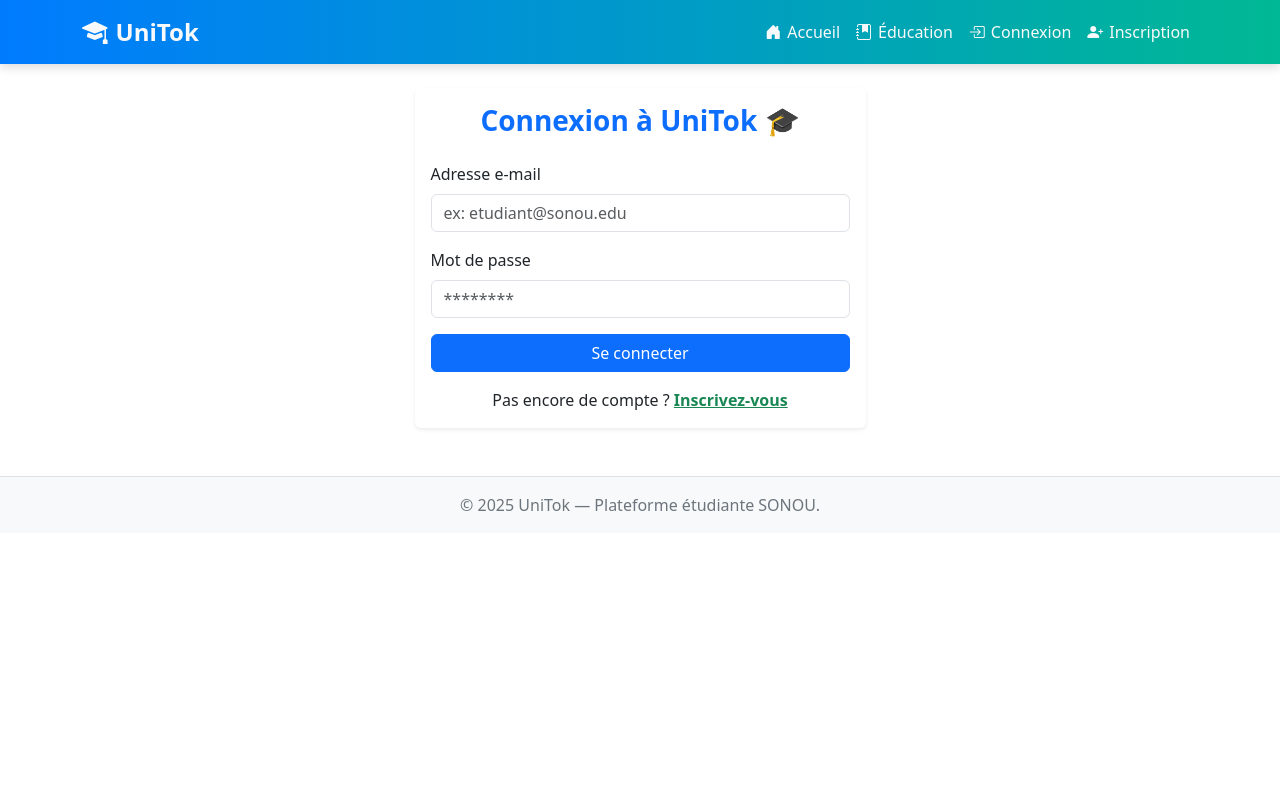
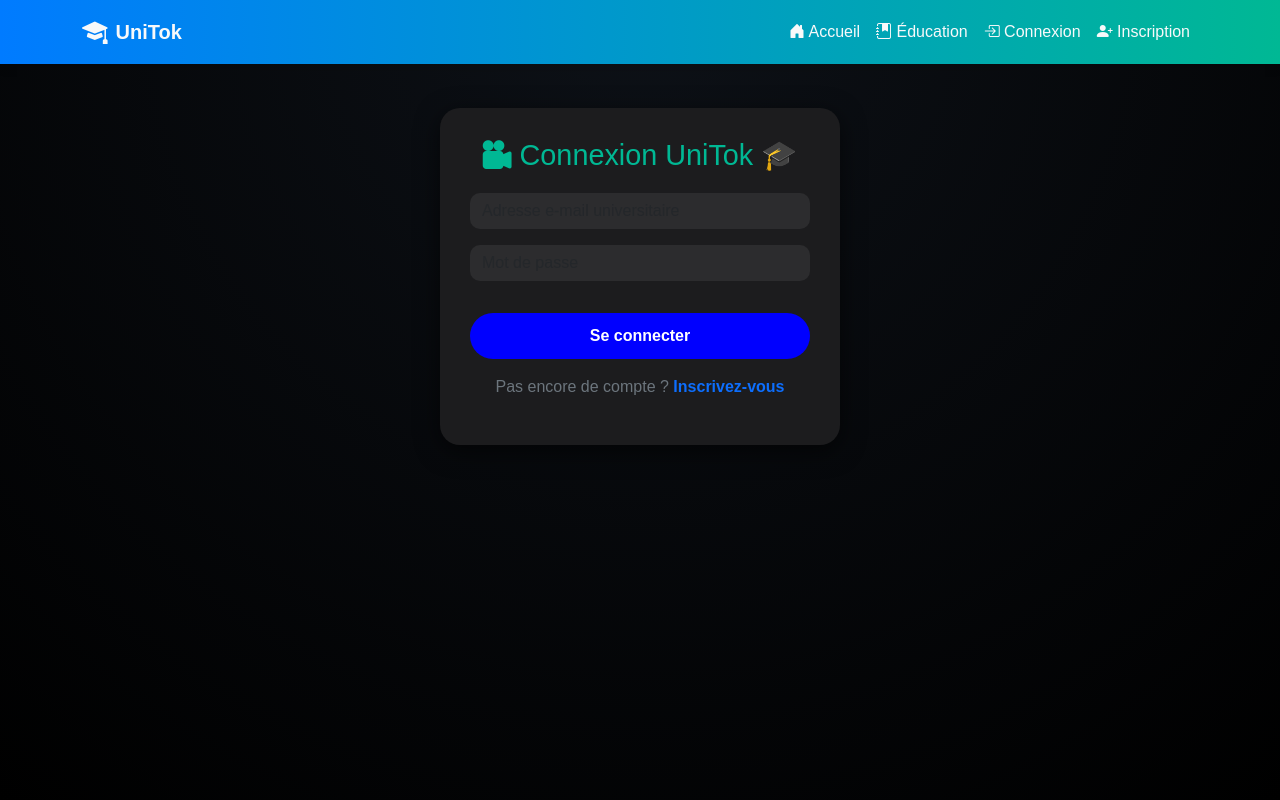
Before and after one commit to Sylvia952/SkillshareSC, a PHP site: page /skillsharesc/login.php in a window 1280 px wide. Run offline with PHP 8.4, Linux system fonts and the light colour scheme; some libraries are stand-ins or nearby versions.

Commit message:
login ok

```diff
--- a/login.php
+++ b/login.php
@@ -1,5 +1,6 @@
 <?php
 include 'config.php';
+include 'includes/header.php';
 
 if (session_status() === PHP_SESSION_NONE) {
     session_start();
@@ -30,48 +31,103 @@ if ($_SERVER['REQUEST_METHOD'] === 'POST') {
 ?>
 
 <!DOCTYPE html>
-<html lang="en">
+<html lang="fr">
 <head>
-  <meta charset="UTF-8">
-  <meta name="viewport" content="width=device-width, initial-scale=1.0">
-  <title>Login</title>
+<meta charset="UTF-8">
+<meta name="viewport" content="width=device-width, initial-scale=1.0">
+<title>Connexion UniTok</title>
+<link href="https://cdn.jsdelivr.net/npm/bootstrap@5.3.3/dist/css/bootstrap.min.css" rel="stylesheet">
+<link href="https://cdn.jsdelivr.net/npm/bootstrap-icons@1.11.3/font/bootstrap-icons.css" rel="stylesheet">
+<style>
+body {
+    background: radial-gradient(circle at top, #0d1117, #000);
+    color: #fff;
+    font-family: "Poppins", Arial, sans-serif;
+    height: 100vh;
+}
+
+.login-container {
+    display: flex;
+    justify-content: center;
+    align-items: center;
+    height: 100%;
+    padding: 20px;
+}
+
+.login-card {
+    background-color: #1c1c1e;
+    padding: 30px;
+    border-radius: 20px;
+    width: 100%;
+    max-width: 400px;
+    box-shadow: 0 6px 25px rgba(0, 0, 0, 0.6);
+}
+
+.login-card h3 {
+    font-size: 1.8rem;
+    text-align: center;
+    margin-bottom: 20px;
+    color: #00b894;
+}
+
+.form-control {
+    background-color: #2c2c2e;
+    color: #fff;
+    border: none;
+    border-radius: 10px;
+}
+
+.form-control:focus {
+    box-shadow: none;
+    border-color: #00b894;
+}
+
+.btn-tiktok {
+    background: blue;
+    color: #fff;
+    font-weight: bold;
+    border-radius: 50px;
+    width: 100%;
+    padding: 10px;
+    font-size: 1rem;
+    transition: 0.3s ease;
+}
+
+.btn-tiktok:hover {
+    transform: scale(1.05);
+}
+
+.alert { border-radius: 10px; text-align: center; }
+
+.text-center a { text-decoration: none; }
+
+</style>
 </head>
 <body>
-  <?php include 'includes/header.php'; ?>
 
-<div class="row justify-content-center">
-  <div class="col-md-5">
-    <div class="card shadow-sm border-0">
-      <div class="card-body">
-        <h3 class="text-center text-primary fw-bold mb-4">Connexion à UniTok 🎓</h3>
+<div class="login-container">
+    <div class="login-card">
+        <h3><i class="bi bi-camera-reels-fill"></i> Connexion UniTok 🎓</h3>
 
         <?php if (isset($error)): ?>
-          <div class="alert alert-danger"><?= $error ?></div>
+            <div class="alert alert-danger mt-3"><?= $error ?></div>
         <?php endif; ?>
 
-        <form method="POST">
-          <div class="mb-3">
-            <label for="email" class="form-label">Adresse e-mail</label>
-            <input type="email" name="email" id="email" class="form-control" placeholder="ex: etudiant@sonou.edu" required>
-          </div>
+        <form method="POST" class="mt-3">
+            <div class="mb-3">
+                <input type="email" name="email" class="form-control" placeholder="Adresse e-mail universitaire" required>
+            </div>
+            <div class="mb-3">
+                <input type="password" name="mdp" class="form-control" placeholder="Mot de passe" required>
+            </div>
+            <button type="submit" class="btn btn-tiktok mt-3">Se connecter</button>
+        </form>
 
-          <div class="mb-3">
-            <label for="mdp" class="form-label">Mot de passe</label>
-            <input type="password" name="mdp" id="mdp" class="form-control" placeholder="********" required>
-          </div>
-
-          <button type="submit" class="btn btn-primary w-100">Se connecter</button>
-
-          <p class="text-center mt-3 mb-0">
-            Pas encore de compte ? <a href="register.php" class="text-success fw-bold">Inscrivez-vous</a>
-          </p>
-        </form>
-      </div>
+        <p class="text-center mt-3 text-secondary">
+            Pas encore de compte ? <a href="register.php" class="text-primary fw-bold">Inscrivez-vous</a>
+        </p>
     </div>
-  </div>
 </div>
-
-<?php include 'includes/footer.php'; ?>
 
 </body>
 </html>
```
